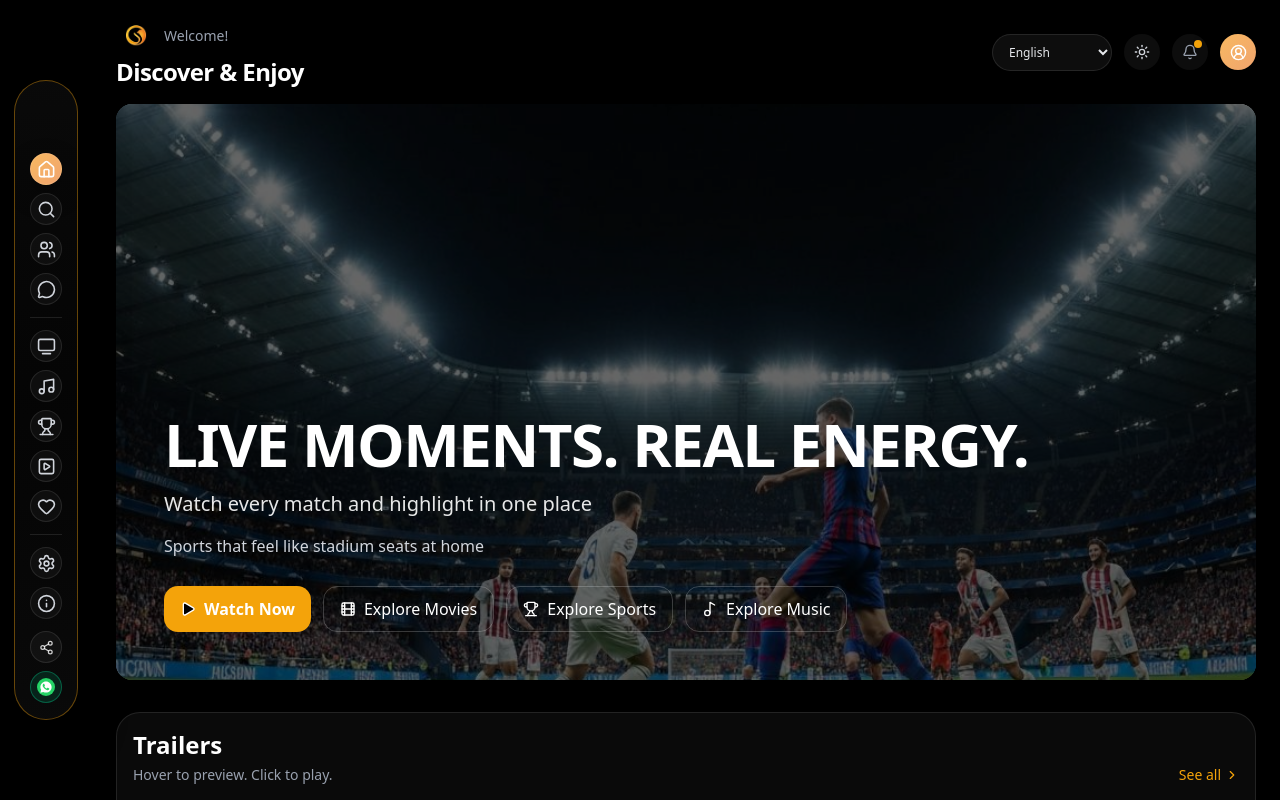
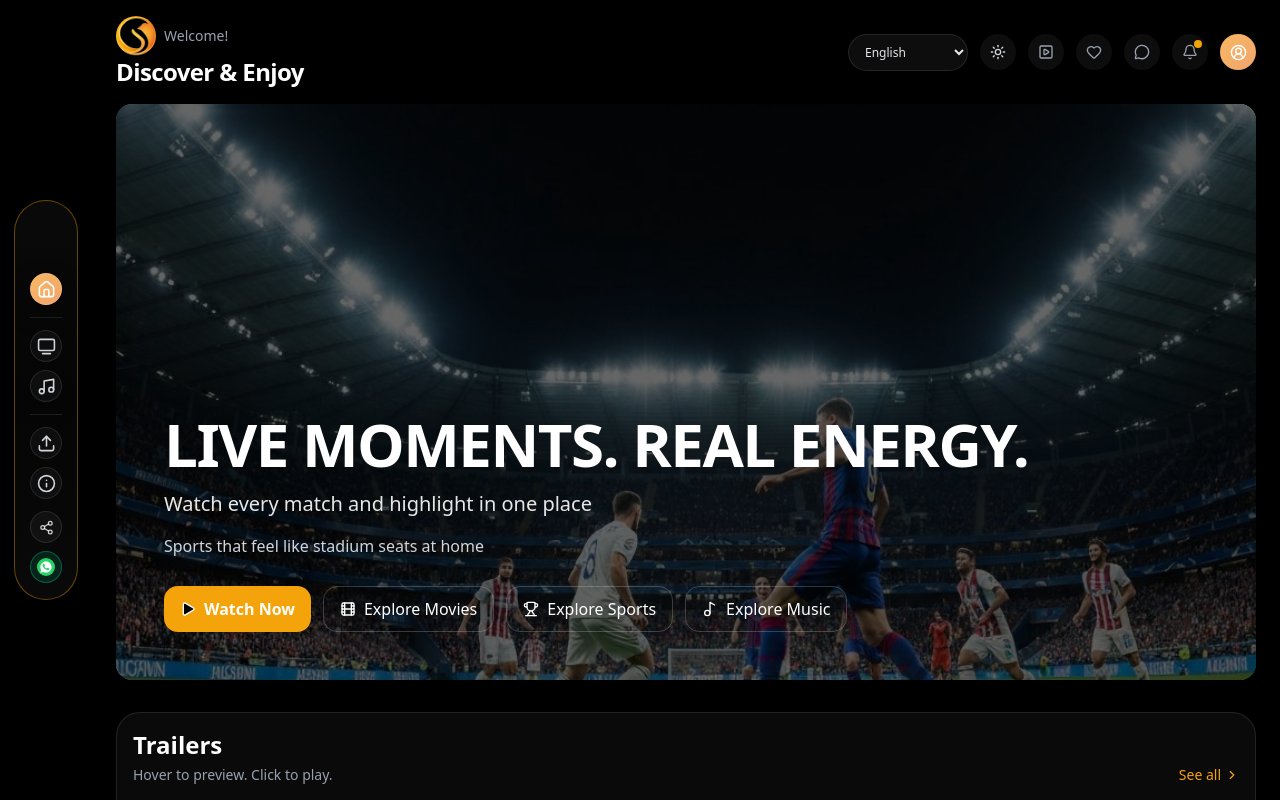
Before and after one commit to am2aidi/streamfy-v2, a Next.js app: page / in a window 1280 px wide. Shown: the top 800 px of the page. Built offline with nearby package versions, Linux system fonts and the light colour scheme.

Commit message:
Simplify nav and add header quick actions

```diff
--- a/components/AuthProvider.tsx
+++ b/components/AuthProvider.tsx
@@ -16,6 +16,7 @@ interface AuthUser {
   username?: string
   email?: string
   phone?: string
+  avatarUrl?: string
   provider?: 'email' | 'gmail' | 'facebook' | 'twitter' | 'pro'
 }
 
@@ -40,16 +41,17 @@ const DEFAULT_DEMO_USER: StoredUser = {
   id: 'u-demo',
   name: 'Joe Don',
   email: 'joe.don@example.com',
+  avatarUrl: '/profile-avatar.jpg',
   password: 'streamfy123',
   provider: 'email',
 }
 
 const DEFAULT_DEMO_USERS: StoredUser[] = [
   { ...DEFAULT_DEMO_USER, username: 'joe_don' },
-  { id: 'u-alina', name: 'Alina', username: 'alina', email: 'alina@example.com', password: 'streamfy123', provider: 'email' },
-  { id: 'u-musa', name: 'Musa', username: 'musa', email: 'musa@example.com', password: 'streamfy123', provider: 'email' },
-  { id: 'u-ken', name: 'Ken', username: 'ken', email: 'ken@example.com', password: 'streamfy123', provider: 'email' },
-  { id: 'u-support', name: `${BRAND_NAME} Support`, username: 'cinepro_support', email: 'support@cinepro.io', password: 'streamfy123', provider: 'email' },
+  { id: 'u-alina', name: 'Alina', username: 'alina', email: 'alina@example.com', avatarUrl: '/profile-avatar.jpg', password: 'streamfy123', provider: 'email' },
+  { id: 'u-musa', name: 'Musa', username: 'musa', email: 'musa@example.com', avatarUrl: '/profile-avatar.jpg', password: 'streamfy123', provider: 'email' },
+  { id: 'u-ken', name: 'Ken', username: 'ken', email: 'ken@example.com', avatarUrl: '/profile-avatar.jpg', password: 'streamfy123', provider: 'email' },
+  { id: 'u-support', name: `${BRAND_NAME} Support`, username: 'cinepro_support', email: 'support@cinepro.io', avatarUrl: '/profile-avatar.jpg', password: 'streamfy123', provider: 'email' },
 ]
 
 const countryCodes = [
--- a/components/Header.tsx
+++ b/components/Header.tsx
@@ -1,14 +1,16 @@
 'use client'
 
 import { useMemo, useState } from 'react'
+import Image from 'next/image'
 import { usePathname, useRouter } from 'next/navigation'
-import { ArrowUpCircle, Bell, CircleHelp, Download, Gift, Globe, Info, LogOut, Moon, Settings, Sun, UserCircle2 } from 'lucide-react'
+import { ArrowUpCircle, Bell, CircleHelp, Download, Gift, Globe, Heart, Info, LogOut, MessageCircle, Moon, Phone, PlaySquare, Settings, Share2, Sun, UserCircle2 } from 'lucide-react'
 import { useAppSettings } from '@/components/AppSettingsProvider'
 import { useAuth } from '@/components/AuthProvider'
 import { getTranslation, languages } from '@/lib/translations'
 import { useToast } from '@/hooks/use-toast'
 import { LiveMomentsBanner } from '@/components/LiveMomentsBanner'
 import { StreamfyLogo } from '@/components/StreamfyLogo'
+import { BRAND_NAME } from '@/lib/brand'
 
 export function Header() {
   const router = useRouter()
@@ -23,6 +25,22 @@ export function Header() {
     [settings.language]
   )
   const showCompactBanner = !['/', '/movies', '/music', '/sports'].includes(pathname)
+
+  const sharePage = async () => {
+    const url = typeof window !== 'undefined' ? window.location.href : ''
+    if (!url) return
+    try {
+      const nav = navigator as unknown as { share?: (data: { title?: string; url?: string }) => Promise<void>; clipboard?: Clipboard }
+      if (nav.share) {
+        await nav.share({ title: BRAND_NAME, url })
+        return
+      }
+      await nav.clipboard?.writeText(url)
+      toast({ title: t('linkCopied'), description: t('shareWithFriends') })
+    } catch {
+      toast({ title: t('couldNotShare'), description: t('copyLinkFromAddressBar') })
+    }
+  }
 
   return (
     <header className="relative px-6 py-4">
@@ -39,7 +57,7 @@ export function Header() {
         <select
           value={settings.language}
           onChange={(e) => updateSetting('language', e.target.value as typeof settings.language)}
-          className="rounded-full border border-white/10 bg-white/5 px-3 py-2 text-xs text-gray-200"
+          className="hidden rounded-full border border-white/10 bg-white/5 px-3 py-2 text-xs text-gray-200 md:block"
         >
           {languages.map((lang) => (
             <option key={lang.code} value={lang.code}>
@@ -57,6 +75,33 @@ export function Header() {
         </button>
 
         {/* Search lives on /search (sidebar) */}
+
+        <button
+          onClick={() => router.push('/shorts')}
+          className="hidden h-9 w-9 items-center justify-center rounded-full bg-white/5 text-gray-400 transition-colors hover:bg-white/10 hover:text-white sm:flex"
+          aria-label="Shorts"
+          title="Shorts"
+        >
+          <PlaySquare size={16} />
+        </button>
+
+        <button
+          onClick={() => router.push('/watchlist')}
+          className="hidden h-9 w-9 items-center justify-center rounded-full bg-white/5 text-gray-400 transition-colors hover:bg-white/10 hover:text-white sm:flex"
+          aria-label="Watchlist"
+          title="Watchlist"
+        >
+          <Heart size={16} />
+        </button>
+
+        <button
+          onClick={() => router.push('/chat')}
+          className="flex h-9 w-9 items-center justify-center rounded-full bg-white/5 text-gray-400 transition-colors hover:bg-white/10 hover:text-white"
+          aria-label={t('chat')}
+          title={t('chat')}
+        >
+          <MessageCircle size={16} />
+        </button>
 
         <button
           onClick={() =>
@@ -82,16 +127,46 @@ export function Header() {
             }}
             aria-label="Account menu"
           >
-            <UserCircle2 size={17} />
+            {isAuthenticated && user?.avatarUrl ? (
+              <Image
+                src={user.avatarUrl}
+                alt=""
+                width={36}
+                height={36}
+                className="h-9 w-9 rounded-full object-cover"
+                priority
+              />
+            ) : (
+              <UserCircle2 size={17} />
+            )}
           </button>
 
           {showMenu && (
             <div className="absolute right-0 top-12 z-50 w-64 rounded-2xl border border-white/10 bg-black/95 p-2">
               <div className="border-b border-white/10 px-3 py-2">
-                <p className="text-sm font-semibold text-white">
-                  {isAuthenticated ? user?.name ?? (user?.username ? `@${user.username}` : null) ?? user?.email ?? user?.phone ?? 'User' : t('guestMode')}
-                </p>
-                <p className="text-xs text-gray-400">{languageName}</p>
+                <div className="flex items-center gap-3">
+                  {isAuthenticated && user?.avatarUrl ? (
+                    <Image
+                      src={user.avatarUrl}
+                      alt=""
+                      width={36}
+                      height={36}
+                      className="h-9 w-9 rounded-full object-cover"
+                      priority
+                    />
+                  ) : (
+                    <div className="flex h-9 w-9 items-center justify-center rounded-full bg-white/5 text-gray-300">
+                      <UserCircle2 size={18} />
+                    </div>
+                  )}
+
+                  <div className="min-w-0">
+                    <p className="truncate text-sm font-semibold text-white">
+                      {isAuthenticated ? user?.name ?? (user?.username ? `@${user.username}` : null) ?? user?.email ?? user?.phone ?? 'User' : t('guestMode')}
+                    </p>
+                    <p className="text-xs text-gray-400">{languageName}</p>
+                  </div>
+                </div>
               </div>
               {!isAuthenticated ? (
                 <>
@@ -180,6 +255,22 @@ export function Header() {
                   setShowMenu(false)
                 }}
               />
+              <MenuAction
+                icon={Share2}
+                label="Share"
+                onClick={() => {
+                  sharePage()
+                  setShowMenu(false)
+                }}
+              />
+              <MenuAction
+                icon={Phone}
+                label="WhatsApp"
+                onClick={() => {
+                  window.open('https://wa.me/250700000000', '_blank', 'noopener,noreferrer')
+                  setShowMenu(false)
+                }}
+              />
               <div className="my-1 border-t border-white/10" />
 
               {isAuthenticated ? (
--- a/components/Sidebar.tsx
+++ b/components/Sidebar.tsx
@@ -3,7 +3,7 @@
 import Image from 'next/image'
 import Link from 'next/link'
 import { usePathname } from 'next/navigation'
-import { Heart, Home, Info, MessageCircle, Music, PlaySquare, Search, Settings, Share2, Trophy, Tv2, Users } from 'lucide-react'
+import { Home, Info, Music, Share2, Tv2, Upload } from 'lucide-react'
 import { useAppSettings } from '@/components/AppSettingsProvider'
 import { StreamfyLogo } from '@/components/StreamfyLogo'
 import { BRAND_NAME } from '@/lib/brand'
@@ -47,17 +47,11 @@ export function Sidebar() {
           {/* Navigation */}
           <nav className="flex flex-col gap-2">
             <NavItemLink href="/" label={t('home')} icon={Home} active={isActive('/')} />
-            <NavItemLink href="/search" label={t('search')} icon={Search} active={isActive('/search')} />
-            <NavItemLink href="/community" label={t('community')} icon={Users} active={isActive('/community')} />
-            <NavItemLink href="/chat" label={t('chat')} icon={MessageCircle} active={isActive('/chat')} />
             <div className="my-1 h-px w-8 bg-white/10" />
             <NavItemLink href="/movies" label={t('movies')} icon={Tv2} active={isActive('/movies')} />
             <NavItemLink href="/music" label={t('music')} icon={Music} active={isActive('/music')} />
-            <NavItemLink href="/sports" label="Live Sports" icon={Trophy} active={isActive('/sports')} />
-            <NavItemLink href="/shorts" label="Shorts" icon={PlaySquare} active={isActive('/shorts')} />
-            <NavItemLink href="/watchlist" label="Watchlist" icon={Heart} active={isActive('/watchlist')} />
             <div className="my-1 h-px w-8 bg-white/10" />
-            <NavItemLink href="/settings" label={t('settings')} icon={Settings} active={isActive('/settings')} />
+            <NavItemLink href="/upload" label="Upload" icon={Upload} active={isActive('/upload')} />
             <NavItemLink href="/about" label={t('learnMore')} icon={Info} active={isActive('/about')} />
           </nav>
 
@@ -88,13 +82,12 @@ export function Sidebar() {
 
     {/* Mobile bottom navigation */}
     <nav className="fixed bottom-0 left-0 right-0 z-50 border-t border-white/10 bg-black/85 backdrop-blur-xl md:hidden">
-      <div className="mx-auto grid max-w-[900px] grid-cols-6 px-2 py-2">
+      <div className="mx-auto grid max-w-[900px] grid-cols-5 px-2 py-2">
         <MobileNavItem href="/" label={t('home')} icon={Home} active={isActive('/')} />
-        <MobileNavItem href="/search" label={t('search')} icon={Search} active={isActive('/search')} />
         <MobileNavItem href="/movies" label={t('movies')} icon={Tv2} active={isActive('/movies')} />
         <MobileNavItem href="/music" label={t('music')} icon={Music} active={isActive('/music')} />
-        <MobileNavItem href="/sports" label={t('sports')} icon={Trophy} active={isActive('/sports')} />
-        <MobileNavItem href="/chat" label={t('chat')} icon={MessageCircle} active={isActive('/chat')} />
+        <MobileNavItem href="/upload" label="Upload" icon={Upload} active={isActive('/upload')} />
+        <MobileNavItem href="/about" label={t('learnMore')} icon={Info} active={isActive('/about')} />
       </div>
     </nav>
     </>
```
Also changed, not shown: public/profile-avatar.jpg (added).
